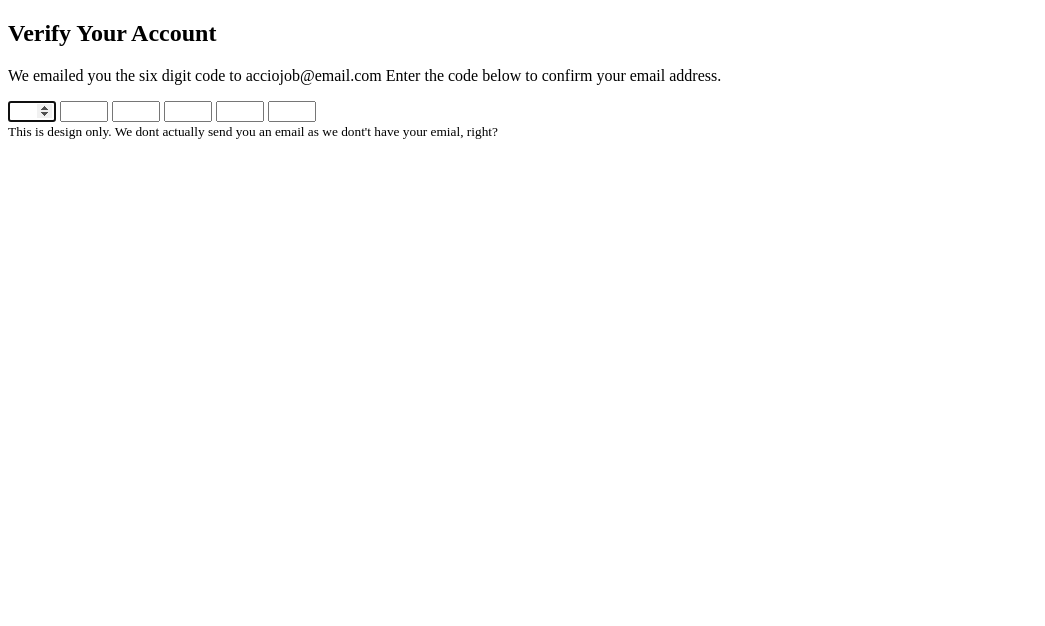
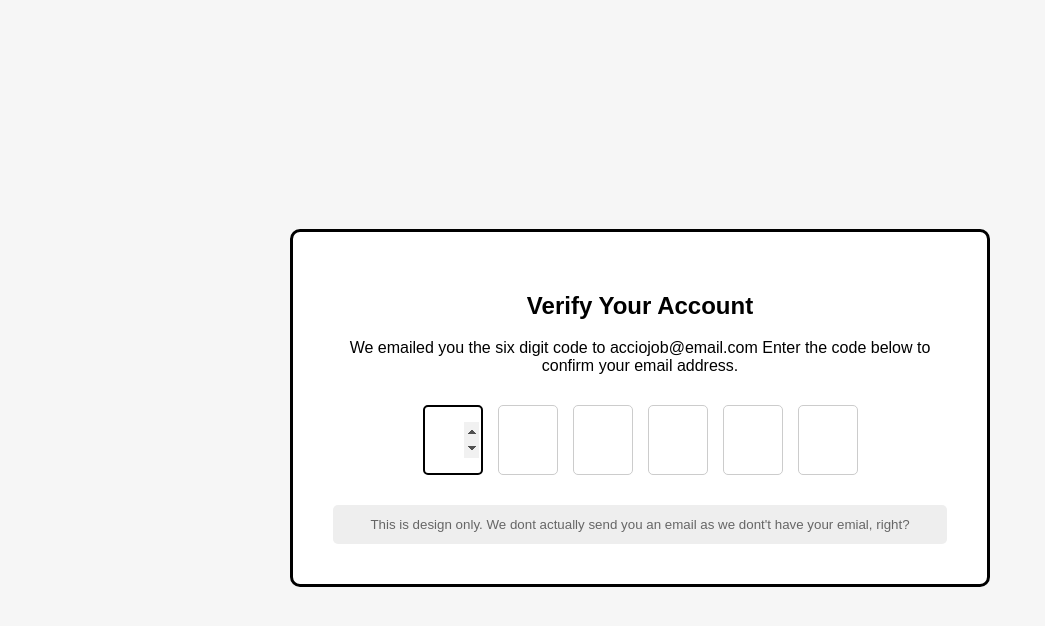
Before and after one commit to acciojob/OTP-iamrohitm, a website: page main.html in a window 1280 px wide. Shown: the whole page, without its empty margins (0-1045 px from the left). Drawn offline with Linux system fonts and the light colour scheme.

Commit message:
created a submission

```diff
--- a/styles.css
+++ b/styles.css
@@ -1 +1,51 @@
 /*  your css code here. If applicable */
+*{
+  box-sizing: border-box;
+}
+
+body{
+  font-family: Arial, sans-serif;
+  display:flex;
+  justify-content:center;
+  align-items:center;
+  height:100vh;
+  background:#f6f6f6;
+}
+
+.container{
+  background:white;
+  padding:40px;
+  border:3px solid black;
+  border-radius:10px;
+  text-align:center;
+  width:700px;
+}
+
+.code-container{
+  display:flex;
+  justify-content:center;
+  margin:30px 0;
+  gap:15px;
+}
+
+.code{
+  width:60px;
+  height:70px;
+  font-size:32px;
+  text-align:center;
+  border:1px solid #ccc;
+  border-radius:5px;
+}
+
+.code:focus{
+  outline:none;
+  border:2px solid #000;
+}
+
+.info{
+  display:block;
+  background:#eee;
+  padding:12px;
+  border-radius:5px;
+  color:#666;
+}
```
